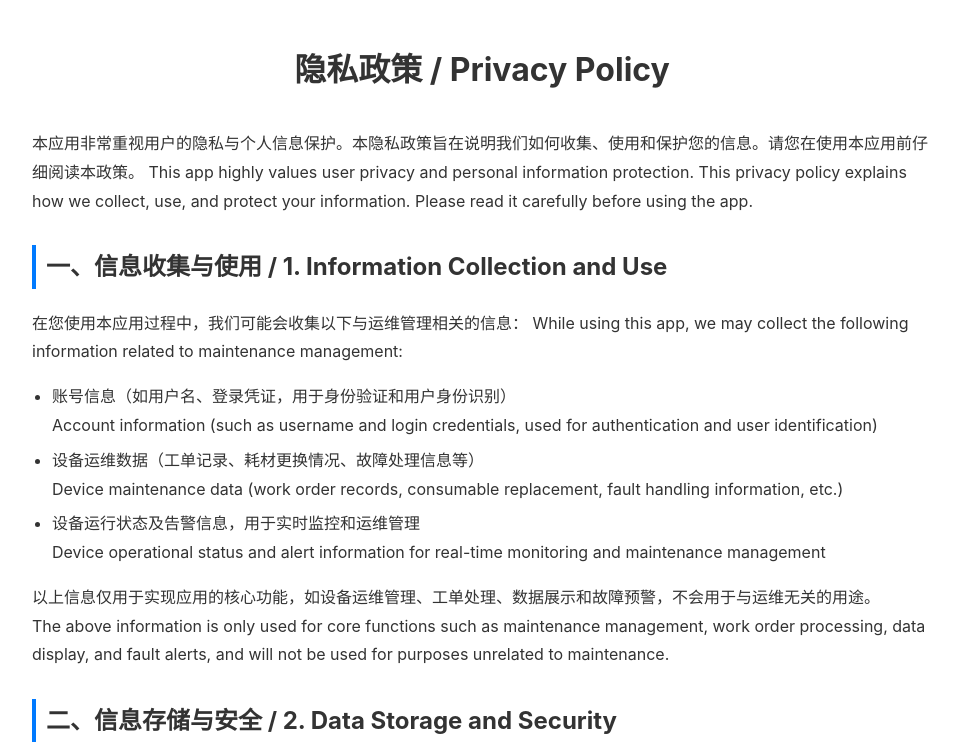
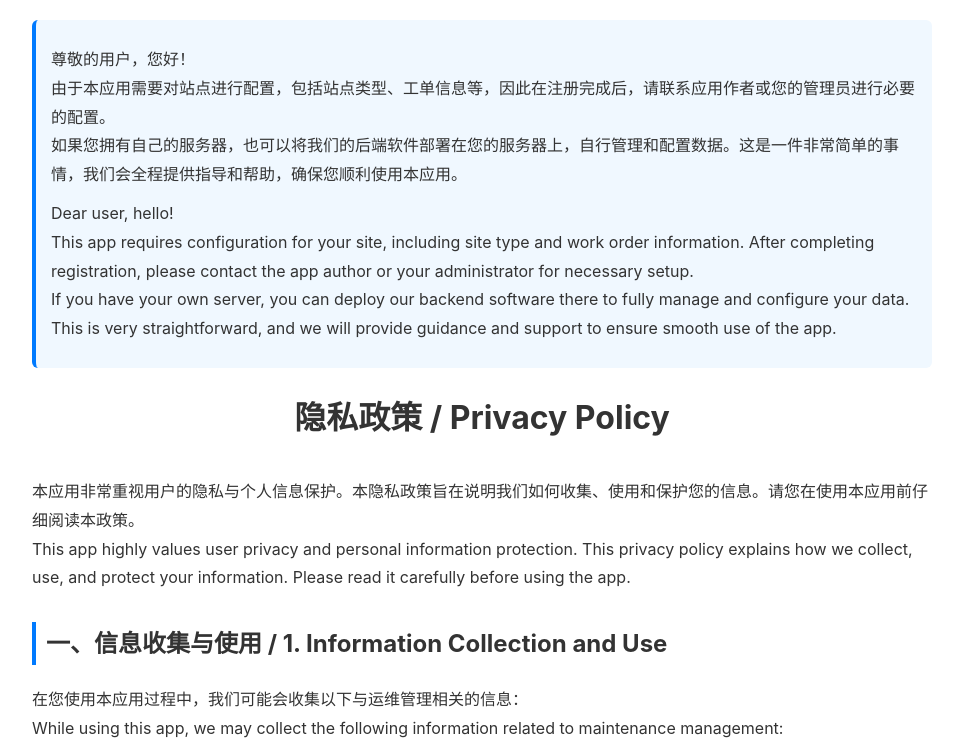
Before and after one commit to litings1/privacy-policy-ids, a plain HTML site: page index.html in a window 1280 px wide. Shown: the top 756 px of the page, without its empty margins (158-1121 px from the left). Drawn offline with Linux system fonts and the light colour scheme.

Commit message:
Update index.html

```diff
--- a/index.html
+++ b/index.html
@@ -48,20 +48,40 @@
             font-size: 0.95em;
             margin-top: 2px;
         }
+        .note {
+            background-color: #f0f8ff;
+            border-left: 4px solid #007aff;
+            padding: 15px;
+            margin-bottom: 20px;
+            border-radius: 6px;
+        }
     </style>
 </head>
 <body>
 <div class="container">
 
+    <div class="note">
+        <p>
+            尊敬的用户，您好！<br>
+            由于本应用需要对站点进行配置，包括站点类型、工单信息等，因此在注册完成后，请联系应用作者或您的管理员进行必要的配置。<br>
+            如果您拥有自己的服务器，也可以将我们的后端软件部署在您的服务器上，自行管理和配置数据。这是一件非常简单的事情，我们会全程提供指导和帮助，确保您顺利使用本应用。
+        </p>
+        <p>
+            Dear user, hello!<br>
+            This app requires configuration for your site, including site type and work order information. After completing registration, please contact the app author or your administrator for necessary setup.<br>
+            If you have your own server, you can deploy our backend software there to fully manage and configure your data. This is very straightforward, and we will provide guidance and support to ensure smooth use of the app.
+        </p>
+    </div>
+
     <h1>隐私政策 / Privacy Policy</h1>
 
     <p>
-        本应用非常重视用户的隐私与个人信息保护。本隐私政策旨在说明我们如何收集、使用和保护您的信息。请您在使用本应用前仔细阅读本政策。
+        本应用非常重视用户的隐私与个人信息保护。本隐私政策旨在说明我们如何收集、使用和保护您的信息。请您在使用本应用前仔细阅读本政策。<br>
         This app highly values user privacy and personal information protection. This privacy policy explains how we collect, use, and protect your information. Please read it carefully before using the app.
     </p>
 
     <h2>一、信息收集与使用 / 1. Information Collection and Use</h2>
-    <p>在您使用本应用过程中，我们可能会收集以下与运维管理相关的信息：
+    <p>在您使用本应用过程中，我们可能会收集以下与运维管理相关的信息：<br>
        While using this app, we may collect the following information related to maintenance management:</p>
     <ul>
         <li>
```
